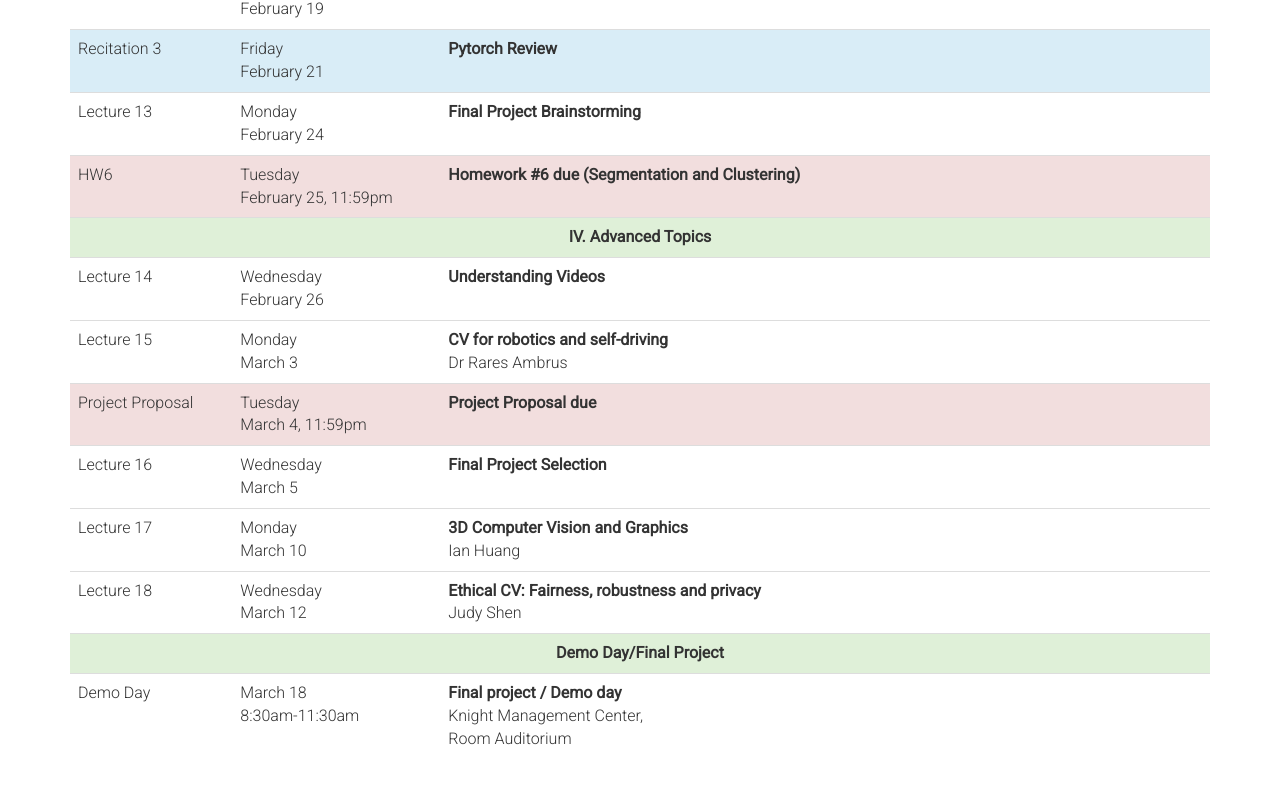
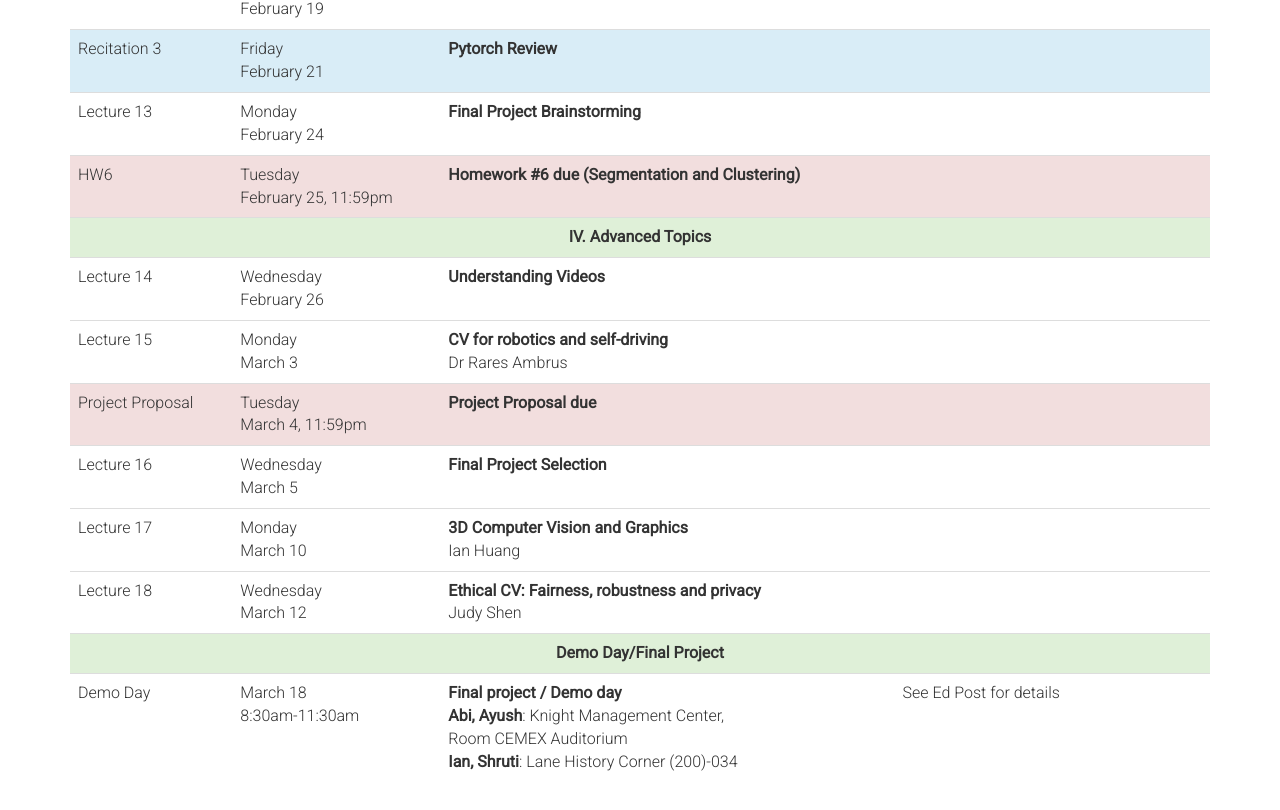
Before and after one commit to Stanford-CS131/stanford-cs131.github.io, a plain HTML site: page winter2025/syllabus.html in a window 1280 px wide. Shown: the part 2008-2818 px from the top of the page. Drawn offline with nearby package versions, Linux system fonts and the light colour scheme.

Commit message:
added demo day info

```diff
--- a/winter2025/syllabus.html
+++ b/winter2025/syllabus.html
@@ -434,9 +434,10 @@
           8:30am-11:30am
 	  </td>
           <td><b>Final project / Demo day</b><br />
-	  Knight Management Center,<br /> Room Auditorium
+	  <b>Abi, Ayush</b>: Knight Management Center,<br /> Room CEMEX Auditorium <br />
+          <b>Ian, Shruti</b>: Lane History Corner (200)-034
 	  </td>
-          <td></td>
+          <td>See Ed Post for details</td>
         </tr>
       </table>
     </div>
```
